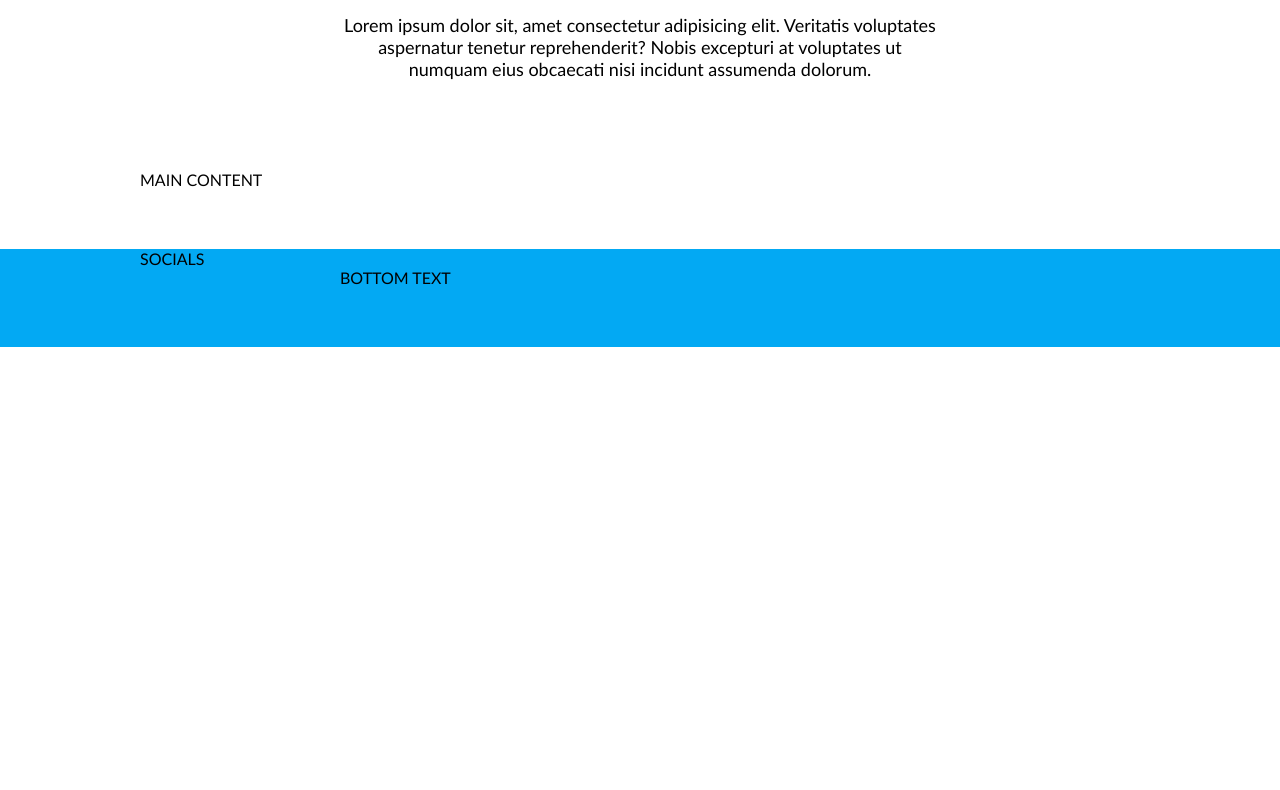
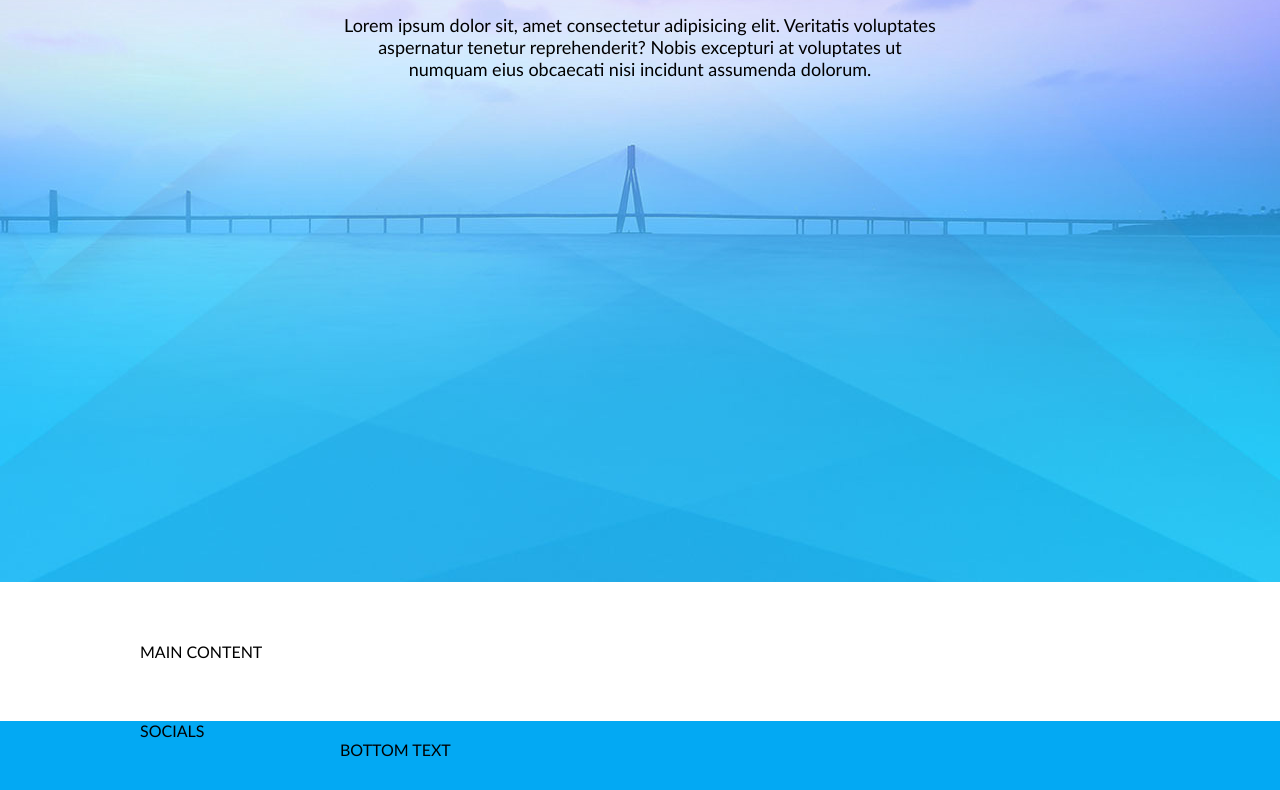
Before and after one commit to Diflina/18, a website: page index.html in a window 1280 px wide. Shown: the part 218-1008 px from the top of the page. Before the commit the page ends 800 px from the top, so only its background shows below. Drawn offline with Linux system fonts and the light colour scheme.

Commit message:
background

```diff
--- a/css/pages/home.css
+++ b/css/pages/home.css
@@ -8,7 +8,10 @@
 
 /* hero */
 .hero {
+    min-height: 100vh;
     padding-bottom: 30px;
+    background-image: url(../../img/background.png);
+    background-position: center;
 }
 
 .hero > .short-row {
```
Also changed, not shown: img/background.png (added).
